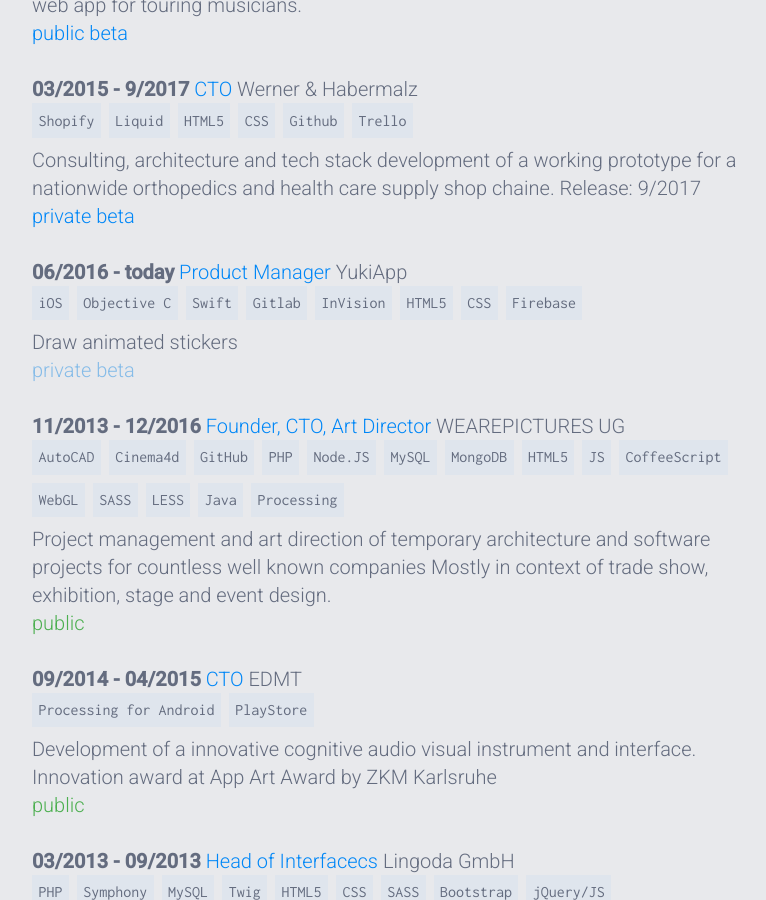
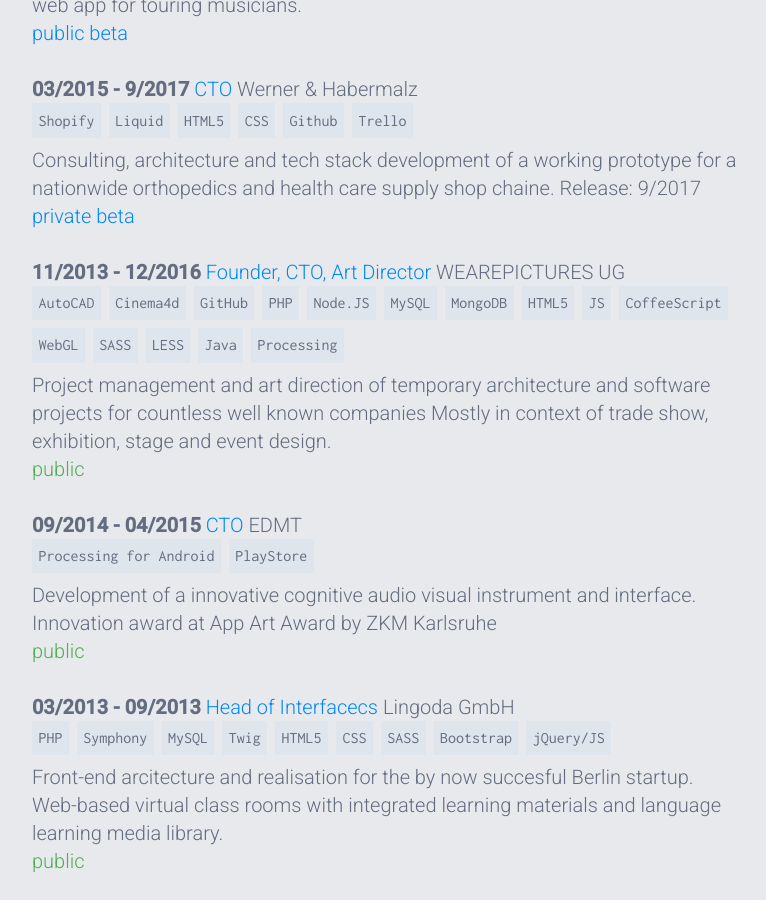
Before and after one commit to mandymozart/mandymozart, a Jekyll site: the page built from cv/index.html, in a window 1280 px wide and 900 px high, scrolled down 1839 px. Shown: the whole window, without its empty margins (248-1014 px from the left). Built offline with Jekyll 4.4.1, drawn with Linux system fonts in a browser that asks for light colours.

Commit message:
removed yuki

```diff
--- a/cv/index.html
+++ b/cv/index.html
@@ -169,26 +169,6 @@ title: CV of Tilman Porschuetz
 						<span class="status private-beta">private beta</span>
 						</p>
 
-
-						<p class="job">
-						<span class="date">06/2016 - today</span>
-						<span class="role">Product Manager</span>
-						<span class="company">YukiApp</span>
-						<span class="techstack">
-							<span>iOS</span>
-							<span>Objective C</span>
-							<span>Swift</span>
-							<span>Gitlab</span>
-							<span>InVision</span>
-							<span>HTML5</span>
-							<span>CSS</span>
-							<span>Firebase</span>
-						</span>
-						<span class="description">Draw animated stickers</span>
-						<span class="status private-beta"><a href="http://www.yukiapp.com">private beta</a></span>
-						</p>
-
-
 						<p class="job">
 						<span class="date">11/2013 - 12/2016</span>
 						<span class="role">Founder, CTO, Art Director</span>
```
